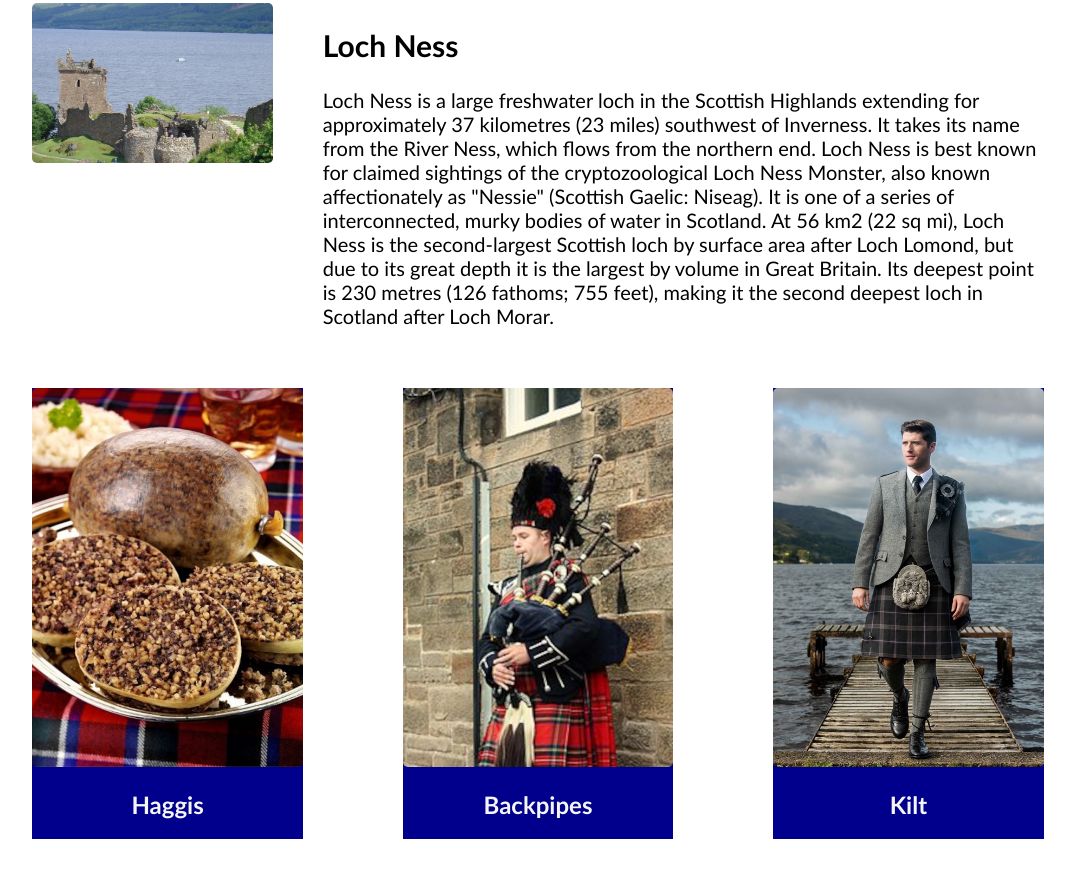
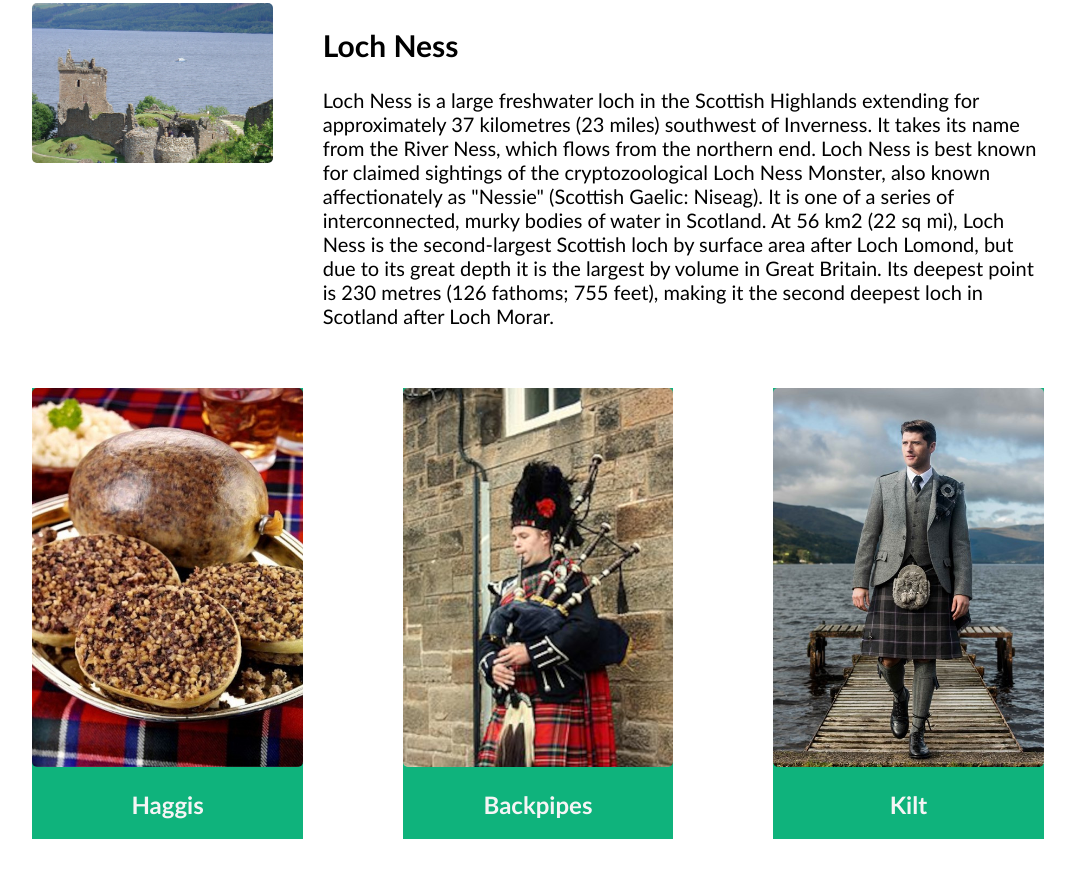
Before and after one commit to StorageVi/VincentScotlandWeb, a plain HTML site: page index.html in a window 1280 px wide. Shown: the part 1121-1998 px from the top of the page, without its empty margins (102-1177 px from the left). Drawn offline with Linux system fonts and the light colour scheme.

Commit message:
actually works

```diff
--- a/index.html
+++ b/index.html
@@ -4,7 +4,8 @@
     <meta charset="UTF-8">
     <meta name="viewport" content="width=device-width, initial-scale=1.0">
     <link rel="stylesheet" href="style.css">
-    <title>Document</title>
+    <title>My Scotland</title>
+    <link rel="icon" type="image/x-icon" href="Flag_of_Scotland.svg.png">
 </head>
 <body>
     <section class="hero-image">
--- a/style.css
+++ b/style.css
@@ -48,7 +48,7 @@ img{
 }
 
 .card{
-    background-color: rgb(0, 0, 140);
+    background-color: rgb(15, 179, 124);
 }
 
 .card-text{
```
Also changed, not shown: Flag_of_Scotland.svg.png (added).
